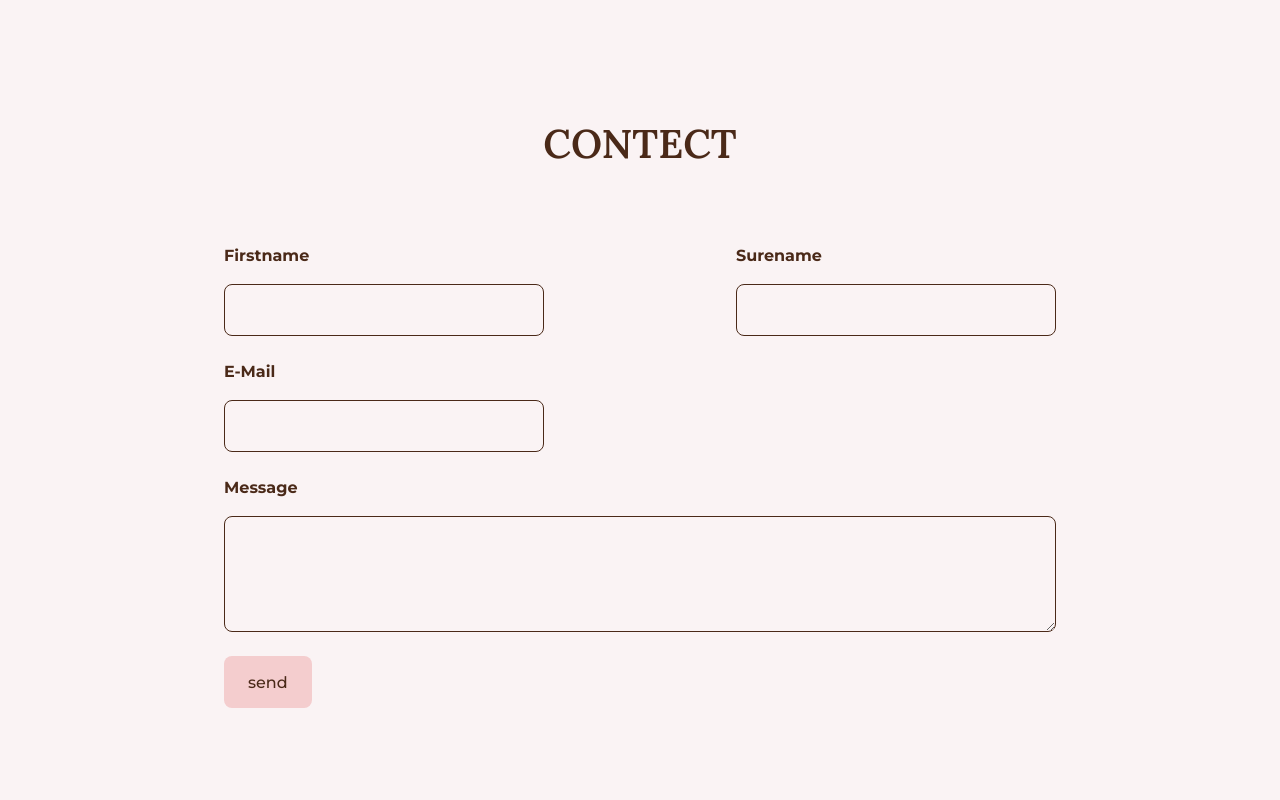
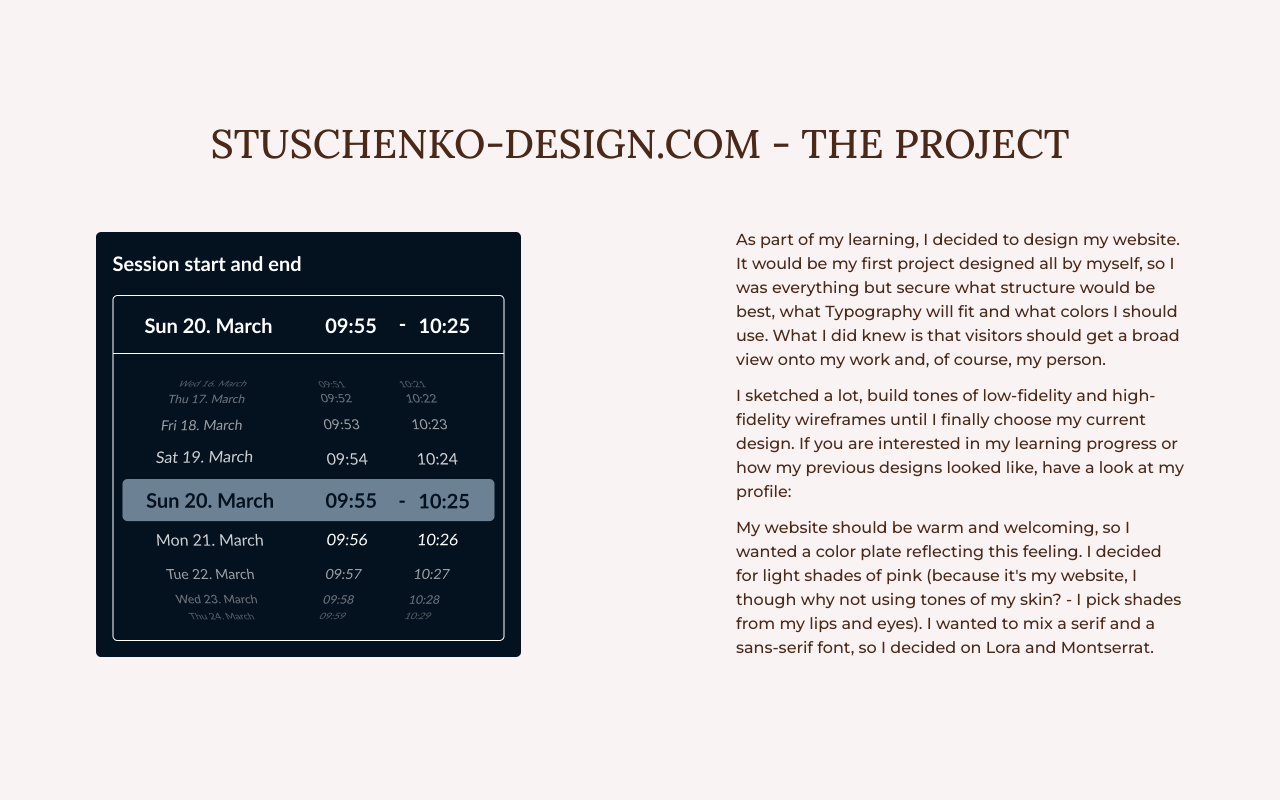
Before and after one commit to Alvadda/stuschenko-design, a React (Create React App) app: page /#home in a window 1280 px wide. Shown: the part 3720-4520 px from the top of the page. Before the commit the page ends 4492 px from the top, so only its background shows below. Built offline with nearby package versions, Linux system fonts and the light colour scheme; a web font is replaced by a local one.

Commit message:
add website page

```diff
--- a/src/App.tsx
+++ b/src/App.tsx
@@ -6,6 +6,7 @@ import About from './pages/about/About'
 import Contact from './pages/contact/Contact'
 import Portfolio from './pages/portfolio/Portfolio'
 import TimeTracker from './pages/portfolio/TimeTracker'
+import Website from './pages/portfolio/Website'
 import Welcome from './pages/welcome/welcome'
 
 function App() {
@@ -16,6 +17,7 @@ function App() {
       <About />
       <Portfolio />
       <TimeTracker />
+      <Website />
       <Contact />
     </PageContextProvider>
   )
--- /dev/null
+++ b/src/pages/portfolio/Website.tsx
@@ -0,0 +1,34 @@
+import ttDateImg from '../../assets/ttDate.png'
+import Layout from '../../components/layout/Layout'
+import LazyImg from '../../components/lazyImg/LazyImg'
+import Page from '../../components/page/Page'
+import Stack from '../../components/stack/Stack'
+import Text from '../../components/text/Text'
+
+function Website() {
+  return (
+    <Page page="portfolio" threshold={0.6}>
+      <Layout title="Stuschenko-Design.com - The Project">
+        <LazyImg alt="Image of a scroll selection for a date" src={ttDateImg} />
+        <Stack spacing="--spacing-4">
+          <Text>
+            As part of my learning, I decided to design my website. It would be my first project designed all by myself, so I was everything
+            but secure what structure would be best, what Typography will fit and what colors I should use. What I did knew is that visitors
+            should get a broad view onto my work and, of course, my person.
+          </Text>
+          <Text>
+            I sketched a lot, build tones of low-fidelity and high-fidelity wireframes until I finally choose my current design. If you are
+            interested in my learning progress or how my previous designs looked like, have a look at my profile:
+          </Text>
+          <Text>
+            My website should be warm and welcoming, so I wanted a color plate reflecting this feeling. I decided for light shades of pink
+            (because it's my website, I though why not using tones of my skin? - I pick shades from my lips and eyes). I wanted to mix a
+            serif and a sans-serif font, so I decided on Lora and Montserrat.
+          </Text>
+        </Stack>
+      </Layout>
+    </Page>
+  )
+}
+
+export default Website
```
